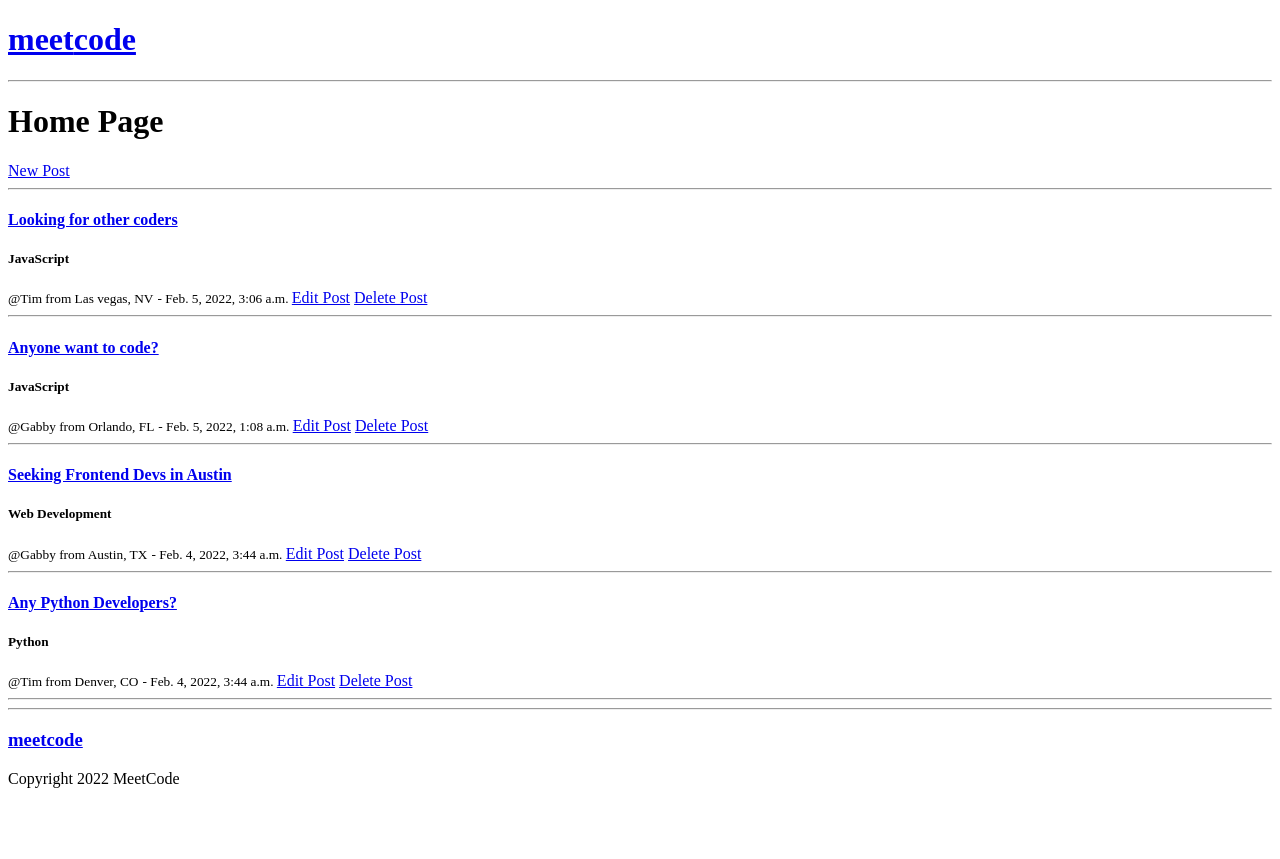
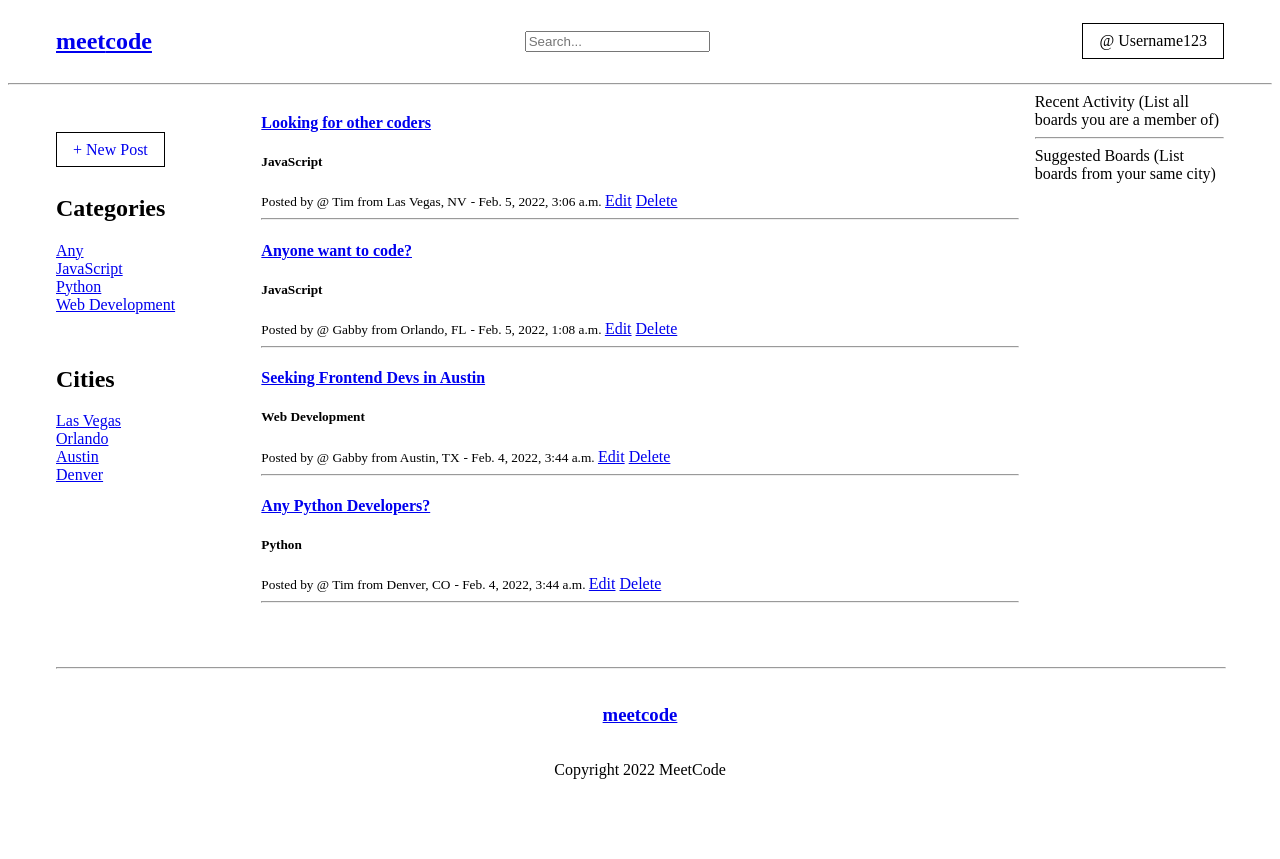
Before and after one commit to mrcanterbury/meetcode, a Django app: page / in a window 1280 px wide. Before the commit the page ends 788 px from the top, so only its background shows below. Run offline with Django 4.2, Linux system fonts and the light colour scheme; data comes from the database, SQL or seed files in the repository; both versions use the stored data as it was after the commit.

Commit message:
created search function

```diff
--- a/base/templates/base/home.html
+++ b/base/templates/base/home.html
@@ -2,13 +2,31 @@
 
 {% block content %}
 
-<h1>Home Page</h1>
-
-<div>
+<div class="layout-container">
 
     <div>
-        <a href="{% url 'new-board' %}">New Post</a>
-        <hr>
+            <div class="new-post-container">
+                <a class="new-post" href="{% url 'new-board' %}">+ New Post</a>
+            </div>
+
+        <div class="category-container">
+            <h2>Categories</h2>
+            <a href="{% url 'home' %}">Any</a>
+            {% for category in categories %}
+                <div>
+                    <a href="{% url 'home' %}?q={{category.name}}">{{category.name}}</a>
+                </div>
+            {% endfor %}
+        </div>
+
+        <div class="category-container">
+            <h2>Cities</h2>
+            {% for board in cities %}
+                <div>
+                    <a href="{% url 'home' %}?q={{board.city}}">{{board.city.title}}</a>
+                </div>
+            {% endfor %}
+        </div>
     </div>
 
     <div>
@@ -16,15 +34,27 @@
             <div>
                 <h4><a href="{% url 'board' board.id %}">{{board.name}}</a></h4>
                 <h5>{{board.category}}</h5>
-                <span><small>@{{board.author.username.capitalize}} from {{board.city.capitalize}}, {{board.state.upper}}</small></span>
+                <span><small>Posted by @ {{board.author.username.title}} from {{board.city.title}}, {{board.state.upper}}</small></span>
                 <span><small>- {{board.created}} </small></span>
-                <a href="{% url 'edit-board' board.id %}">Edit Post</a>
-                <a href="{% url 'remove-board' board.id %}">Delete Post</a>
+                <a href="{% url 'edit-board' board.id %}">Edit</a>
+                <a href="{% url 'remove-board' board.id %}">Delete</a>
                 <hr>
             </div>
         {% endfor %}
     </div>
 
+    <div>
+        <div class="recent-container">
+            Recent Activity
+            (List all boards you are a member of)
+         </div>
+         <hr>
+        <div class="suggested-container">
+            Suggested Boards
+            (List boards from your same city)
+         </div>
+    </div>
+
 </div>
 
 {% endblock content %}
--- a/base/views.py
+++ b/base/views.py
@@ -1,10 +1,21 @@
 from django.shortcuts import render, redirect
-from .models import Board
+from django.db.models import Q
+from .models import Board, Category
 from .forms import BoardForm
 
 def home(request):
-    boards = Board.objects.all()
-    context = {'boards': boards}
+    query = request.GET.get('q') if request.GET.get('q') != None else ''
+
+    boards = Board.objects.filter(
+        Q(name__icontains=query) |
+        Q(city__icontains=query) |
+        Q(category__name__icontains=query)
+    )
+
+    categories = Category.objects.all()[:10]
+    cities = Board.objects.all()[:10]
+
+    context = {'boards': boards, 'categories': categories, 'cities': cities}
     return render(request, 'base/home.html', context)
 
 
--- a/templates/footer.html
+++ b/templates/footer.html
@@ -1,6 +1,10 @@
-<hr>
 
-<a href="/">
-    <h3>meetcode</h3>
-</a>
-<p>Copyright 2022 MeetCode</p>
+<footer class="footer-container">
+    <hr />
+    <div class="footer-copy">
+        <a href="/">
+            <h3>meetcode</h3>
+        </a>
+        <p>Copyright 2022 MeetCode</p>
+    </div>
+</footer>
--- a/templates/layout.html
+++ b/templates/layout.html
@@ -5,6 +5,68 @@
     <meta http-equiv="X-UA-Compatible" content="IE=edge">
     <meta name="viewport" content="width=device-width, initial-scale=1.0">
     <title>MeetCode - Find Programmers</title>
+
+    <style>
+
+        .navbar-container {
+            display: flex;
+            justify-content: space-between;
+            align-items: center;
+            padding: 0 3rem;
+        }
+
+        .search-container {
+            padding: .5rem 2rem;
+        }
+
+        .new-post-container {
+            padding-top: 3rem;
+        }
+
+        .new-post {
+            text-decoration: none;
+            border: 1px solid #000;
+            padding: .5rem 1rem;
+        }
+
+        .layout-container {
+            display: grid;
+            grid-template-columns: 1fr 4fr 1fr;
+            gap: 1rem;
+            padding: 0 3rem;
+        }
+
+        .user-container {
+            border: 1px solid #000;
+            padding: .5rem 1rem;
+        }
+
+        .category-container {
+            padding: 1rem 0;
+        }
+
+        .footer-container {
+            display: flex;
+            flex-direction: column;
+            justify-content: center;
+            align-items: center;
+            padding: 3rem 3rem;
+        }
+
+        .footer-copy {
+            display: flex;
+            flex-direction: column;
+            justify-content: center;
+            align-items: center;
+            padding: .5rem 3rem;
+        }
+
+        .footer-container > hr {
+            width: 100%;
+        }
+
+    </style>
+
 </head>
 <body>
     {% include 'navbar.html' %}
--- a/templates/navbar.html
+++ b/templates/navbar.html
@@ -1,5 +1,20 @@
-<a href="/">
-    <h1>meet<strong>code</strong></h1>
-</a>
+<nav class="navbar-container">
 
+    <div>
+        <a href="/">
+            <h2>meet<strong>code</strong></h2>
+        </a>
+    </div>
+
+    <div class="search-container">
+        <form method="GET"action="{% url 'home' %}">
+            <input type="text" name="q" placeholder="Search...">
+        </form>
+    </div>
+
+    <div class="user-container">
+        @ Username123
+    </div>
+
+</nav>
 <hr>
```
Also changed, not shown: db.sqlite3.
